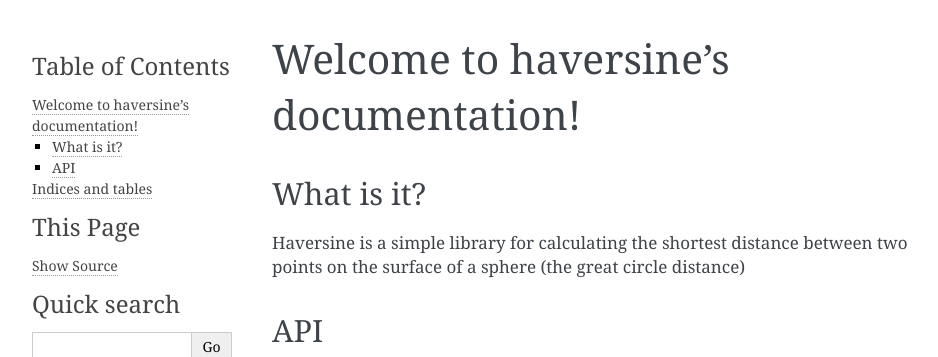
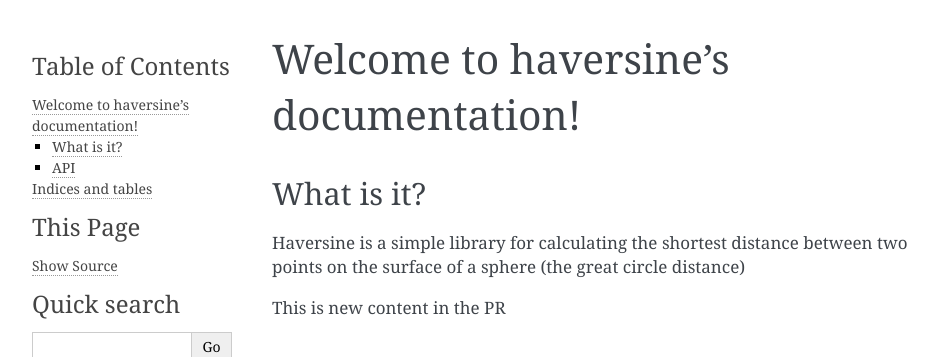
Before and after one commit to lkilcommons/sphinx-tutorial, a Sphinx documentation site: the page built from docs/source/index.rst, in a window 1280 px wide, cut to the strip 0-357 px from the top of the page. Shown: the whole strip, without its empty margins (148-1086 px from the left). Built offline with Sphinx 7.4.7, drawn with Linux system fonts in a browser that asks for light colours.

Commit message:
Update index.rst

```diff
--- a/docs/source/index.rst
+++ b/docs/source/index.rst
@@ -16,6 +16,8 @@ What is it?
 Haversine is a simple library for calculating the shortest distance between
 two points on the surface of a sphere (the great circle distance)
 
+This is new content in the PR
+
 API
 ---
 
```
